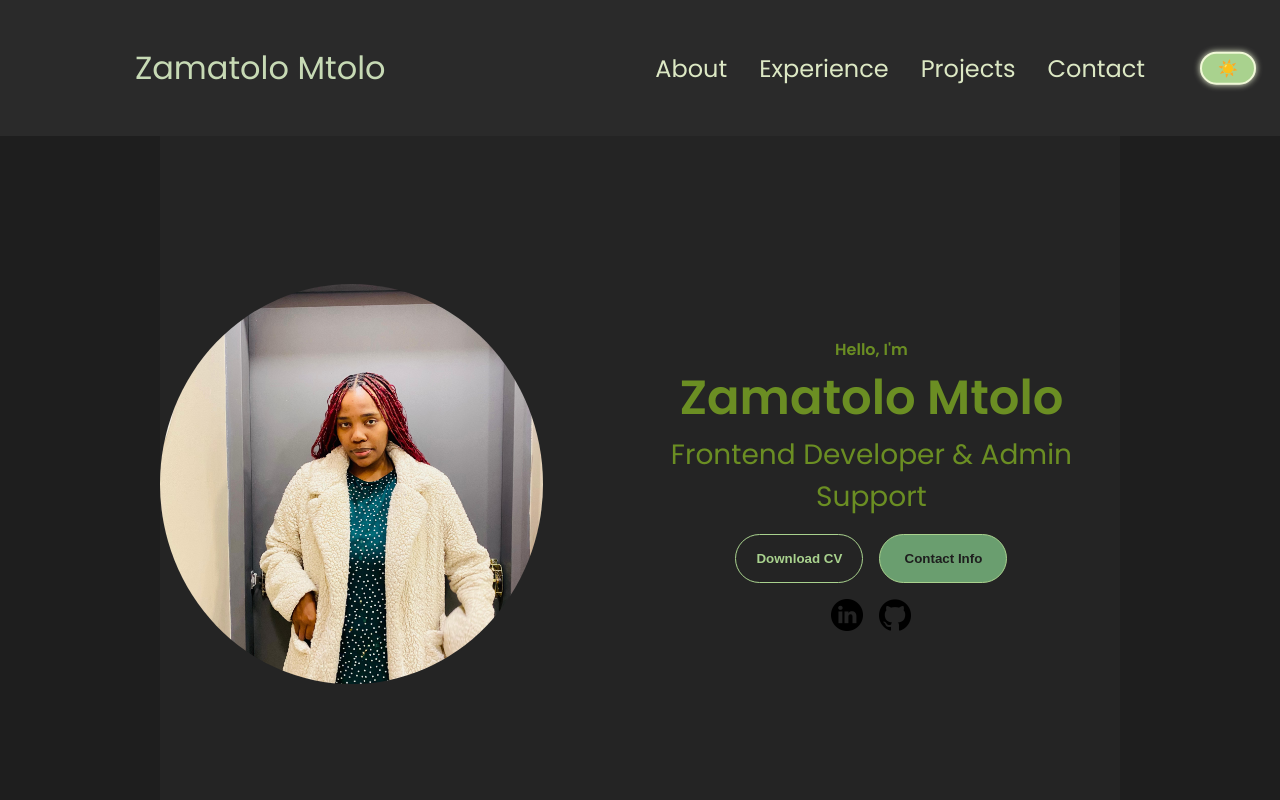
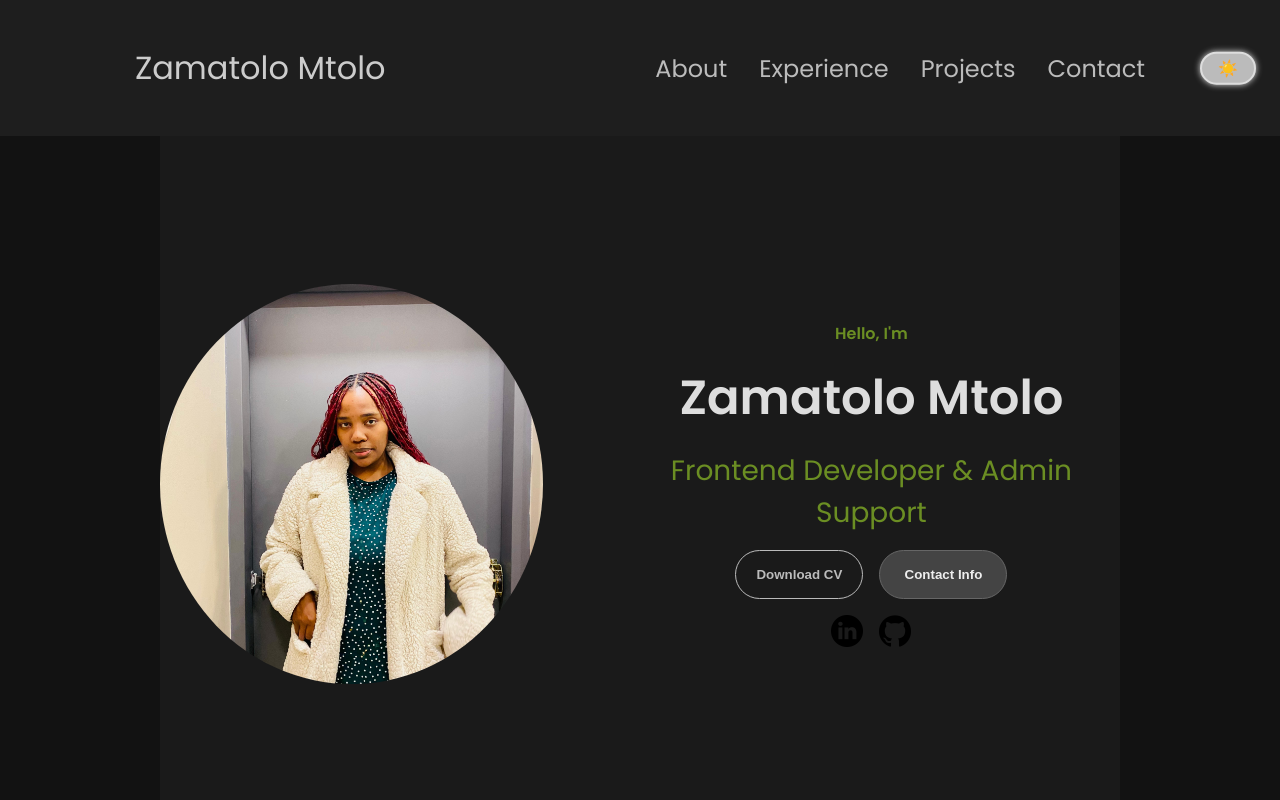
Before and after one commit to zamatolomtolo/Digital-Portfolio, a plain HTML site: page index.html in a window 1280 px wide. Both pictures are taken after a click on the button "Toggle dark mode". Shown: the top 800 px of the page. Drawn offline with Linux system fonts and the light colour scheme.

Commit message:
CSS changes

```diff
--- a/style.css
+++ b/style.css
@@ -234,6 +234,7 @@ section {
 .title {
   font-size: 3rem;
   color: var(--primary-green);
+  text-align: center; /* Center headings */
 }
 
 #socials-container {
@@ -337,6 +338,7 @@ section {
   font-weight: 600;
   font-size: 1.75rem;
   margin-bottom: 2rem;
+  text-align: center; /* Center headings */
 }
 
 .experience-details-container {
@@ -397,6 +399,7 @@ article .icon {
 .project-title {
   margin: 1rem 0;
   color: var(--text-dark);
+  text-align: center; /* Center headings */
 }
 
 .project-btn {
@@ -463,94 +466,119 @@ footer p {
 
 /* SOFT DARK MODE THEME */
 body.dark-mode {
-  background-color: #1e1e1e;
-  color: #e0e0e0;
+  background-color: #121212;        /* Very dark but soft black */
+  color: #e0e0e0;                   /* Light gray text */
 }
 
 body.dark-mode nav,
 body.dark-mode footer {
-  background-color: #2a2a2a;
-  color: #c7dab5;
+  background-color: #1e1e1e;        /* Dark gray */
+  color: #cccccc;                   /* Soft light gray */
 }
 
 body.dark-mode .logo {
-  color: #c7dab5;
+  color: #cccccc;                   /* Soft light gray */
 }
 
 body.dark-mode .nav-links a {
-  color: #dce8c4;
+  color: #bbbbbb;                   /* Muted light gray */
 }
 
 body.dark-mode .nav-links a:hover {
-  color: #f0f8d7;
-  text-decoration-color: #f0f8d7;
+  color: #dddddd;                   /* Slightly brighter gray */
+  text-decoration-color: #dddddd;
 }
 
 body.dark-mode section {
-  background-color: #242424;
+  background-color: #1a1a1a;        /* Dark gray background */
 }
 
 body.dark-mode a {
-  color: #c5e4b5;
-  text-decoration-color: #c5e4b5;
+  color: #aabbcc;                   /* Soft muted blue */
+  text-decoration-color: #aabbcc;
+}
+
+body.dark-mode a:hover {
+  color: #cddcee;                   /* Slightly lighter soft blue */
+  text-decoration-color: #cddcee;
 }
 
 body.dark-mode .icon {
-  color: #bfe3a2;
+  color: #8899aa;                   /* Muted bluish gray */
 }
 
+/* Buttons */
 body.dark-mode .btn-color-1,
 body.dark-mode .btn-color-2:hover {
-  background-color: #6a9e6f;
-  color: #1e1e1e;
-  border-color: #a9d28e;
+  background-color: #444444;        /* Medium gray */
+  color: #eeeeee;                   /* Light text */
+  border-color: #666666;            /* Slightly lighter gray border */
 }
 
 body.dark-mode .btn-color-1:hover {
-  background-color: #bde1a3;
-  color: #1e1e1e;
+  background-color: #666666;        /* Slightly lighter gray */
+  color: #eeeeee;
 }
 
 body.dark-mode .btn-color-2 {
-  color: #a9d28e;
-  border-color: #a9d28e;
+  color: #bbbbbb;
+  border-color: #bbbbbb;
 }
 
 body.dark-mode .btn-color-2:hover {
-  color: #f0f8d7;
-  border-color: #f0f8d7;
+  color: #dddddd;
+  border-color: #dddddd;
 }
 
+/* Dark mode toggle button */
 body.dark-mode #dark-mode-toggle {
-  border-color: #a9d28e;
-  color: #a9d28e;
+  border-color: #bbbbbb;
+  color: #bbbbbb;
   background-color: transparent;
 }
 
 body.dark-mode #dark-mode-toggle:hover,
 body.dark-mode #dark-mode-toggle:focus {
-  background-color: #a9d28e;
-  color: #1e1e1e;
-  border-color: #f0f8d7;
-  box-shadow: 0 0 6px #f0f8d7;
+  background-color: #bbbbbb;
+  color: #121212;
+  border-color: #dddddd;
+  box-shadow: 0 0 6px #dddddd;
 }
 
-/* DARK MODE SUPPORT FOR MOBILE MENU */
+/* Mobile menu */
 body.dark-mode .menu-links {
-  background-color: #2a2a2a;
+  background-color: #1e1e1e;
 }
 
 body.dark-mode .menu-links a {
-  color: #dce8c4;
+  color: #bbbbbb;
 }
 
 body.dark-mode .hamburger-icon span {
-  background-color: #dce8c4;
+  background-color: #bbbbbb;
 }
 
-/* BORDERS FOR DARK MODE CARDS */
+/* SOFT, UNIFORM BOXES & BORDERS for DARK MODE */
 body.dark-mode .contact-info-upper-container,
 body.dark-mode .details-container,
 body.dark-mode .color-container {
-  border-color: #445544;
+  background-color: #222222;         /* Slightly lighter than section bg */
+  border: 0.1rem solid #444444;      /* Soft, uniform dark gray border */
+  color: #dddddd;
 }
+
+/* Center all headings uniformly in dark mode too */
+body.dark-mode .title,
+body.dark-mode .experience-sub-title,
+body.dark-mode .project-title,
+body.dark-mode h1,
+body.dark-mode h2,
+body.dark-mode h3,
+body.dark-mode h4,
+body.dark-mode h5,
+body.dark-mode h6 {
+  color: #dddddd; /* soft off-white for headings */
+  text-align: center;
+  font-weight: 600;
+  margin: 1rem 0;
+}
```
